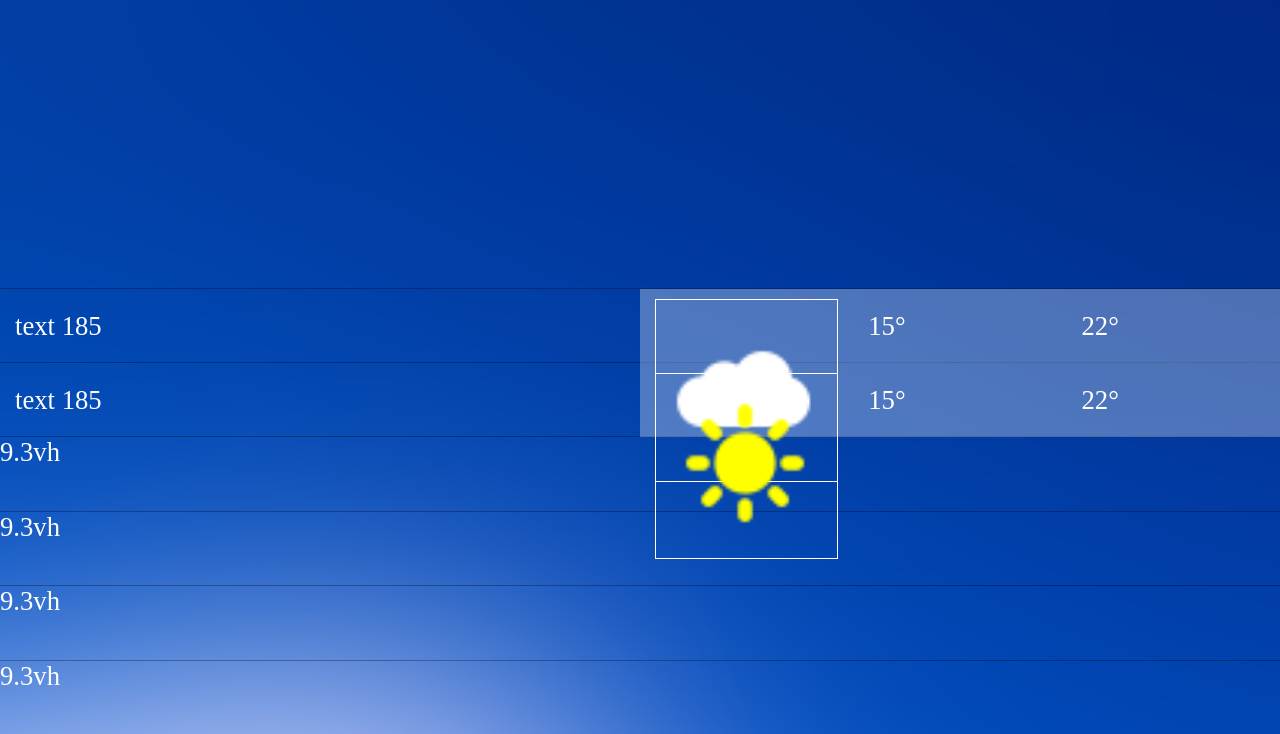
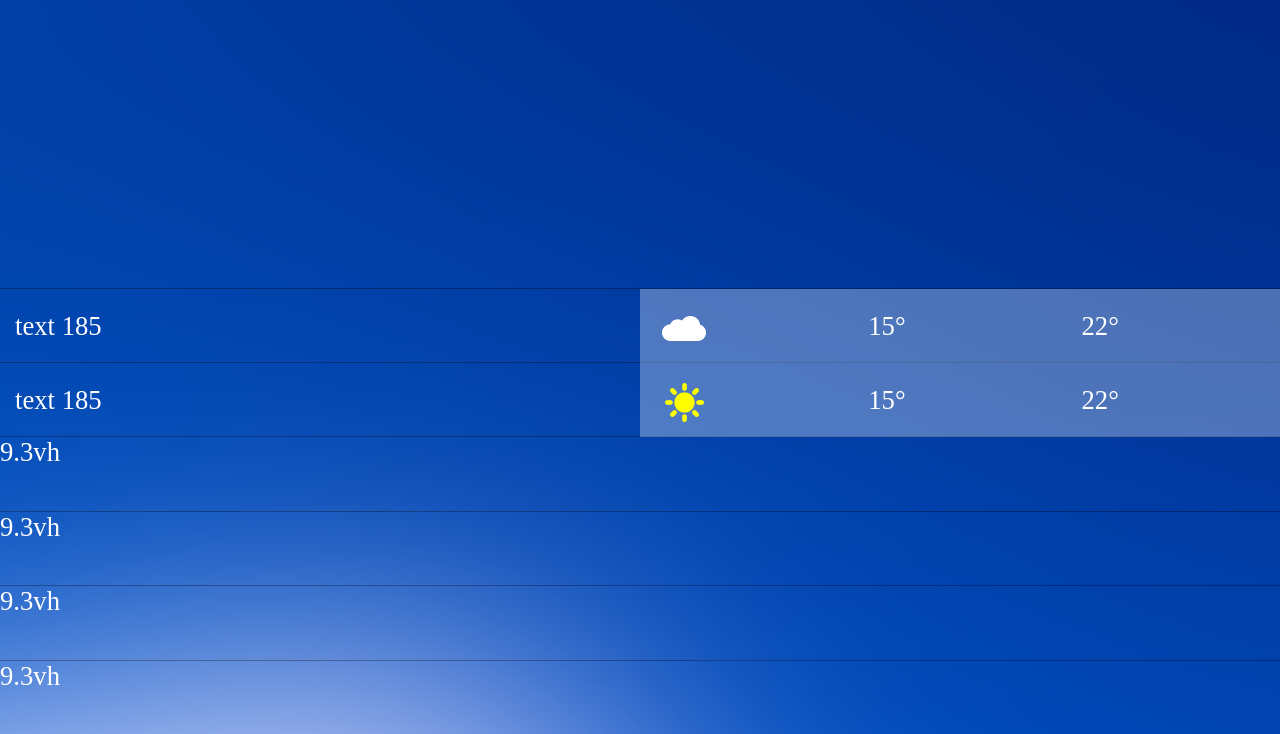
Before and after one commit to csslick/ios_weather, a plain HTML site: page index.html in a window 1280 px wide. Shown: the part 66-800 px from the top of the page. Drawn offline with Linux system fonts and the light colour scheme.

Commit message:
Add files via upload

```diff
--- a/index.html
+++ b/index.html
@@ -60,7 +60,7 @@
 		.weather_icon > img{
 			display: block;
 			margin-top: 10px;
-			border: 1px solid;
+/*			border: 1px solid red;*/
 		}
 
 	</style>
@@ -77,7 +77,7 @@
 				<li>
 					<div class="day">text 185</div>
 					<div class="weather_icon">
-						<img src="images/icon_cloud.png" alt="icon" width="100%">
+						<img src="images/icon_cloud.png" alt="icon" >
 					</div>
 					<div class="min_temp">15&deg;</div>
 					<div class="max_temp">22&deg;</div>
@@ -85,7 +85,7 @@
 				<li>
 					<div class="day">text 185</div>
 					<div class="weather_icon">
-						<img src="images/icon_sun.png" alt="icon" width="100%">
+						<img src="images/icon_sun.png" alt="icon" >
 					</div>
 					<div class="min_temp">15&deg;</div>
 					<div class="max_temp">22&deg;</div>
```
